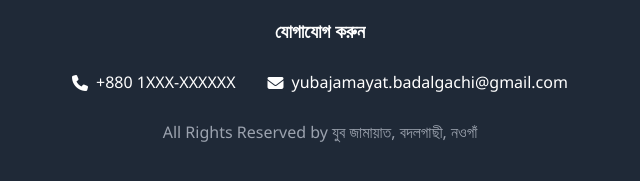
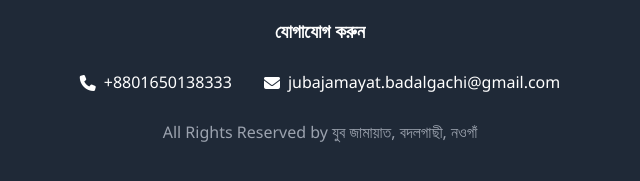
Before and after one commit to kajalvai0/jubo, a plain HTML site: page index.html in a window 1280 px wide. Shown: the part 2852-3033 px from the top of the page, 320-960 px from the left. Drawn offline with Linux system fonts and the light colour scheme.

Commit message:
Update index.html

```diff
--- a/index.html
+++ b/index.html
@@ -612,11 +612,11 @@
                 <div class="footer-contact">
                     <div>
                         <i class="fas fa-phone"></i>
-                        <span>+880 1XXX-XXXXXX</span>
+                        <span>+8801650138333</span>
                     </div>
                     <div>
                         <i class="fas fa-envelope"></i>
-                        <span>yubajamayat.badalgachi@gmail.com</span>
+                        <span>jubajamayat.badalgachi@gmail.com</span>
                     </div>
                 </div>
                 <p>All Rights Reserved by যুব জামায়াত, বদলগাছী, নওগাঁ</p>
```
